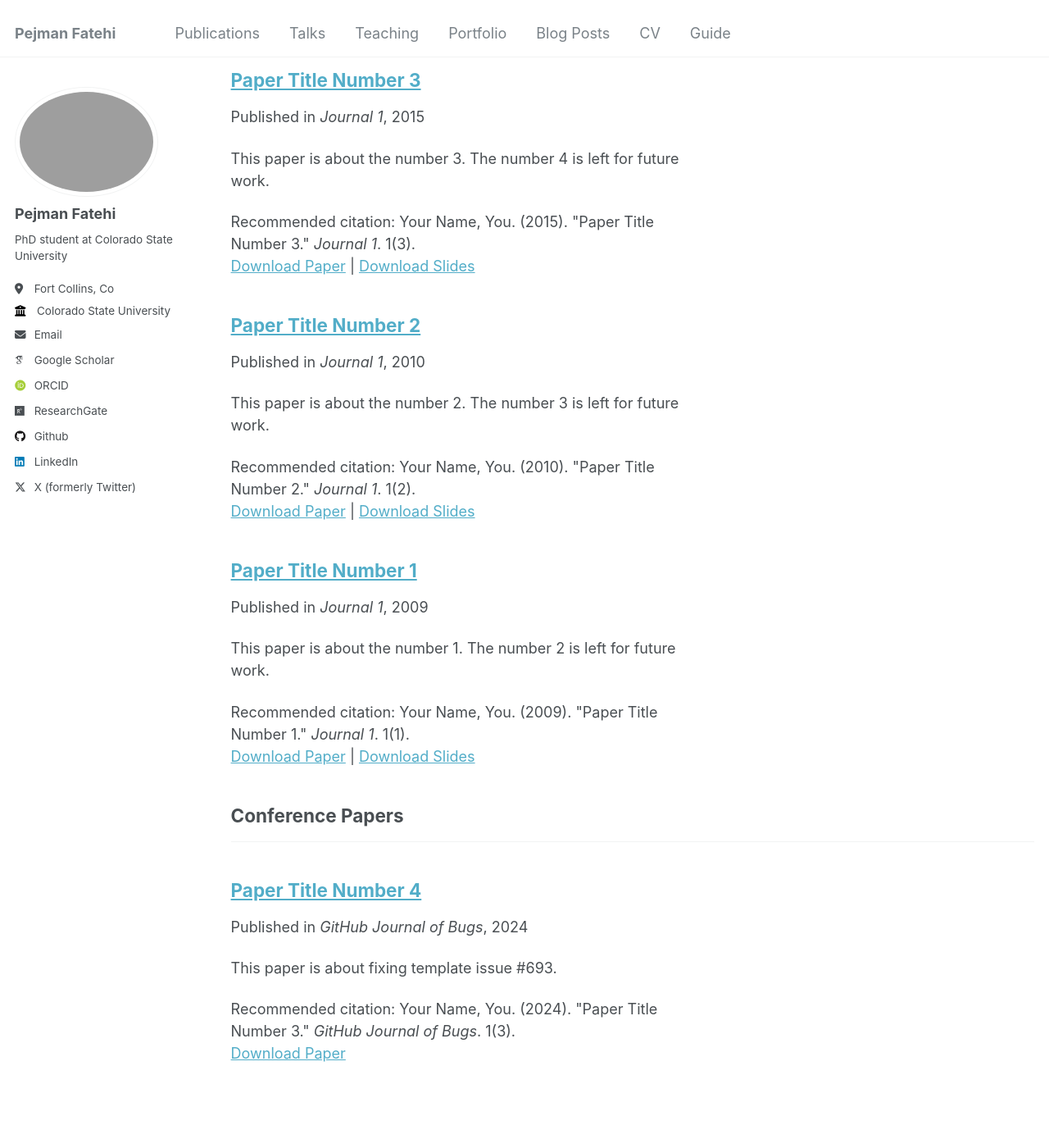
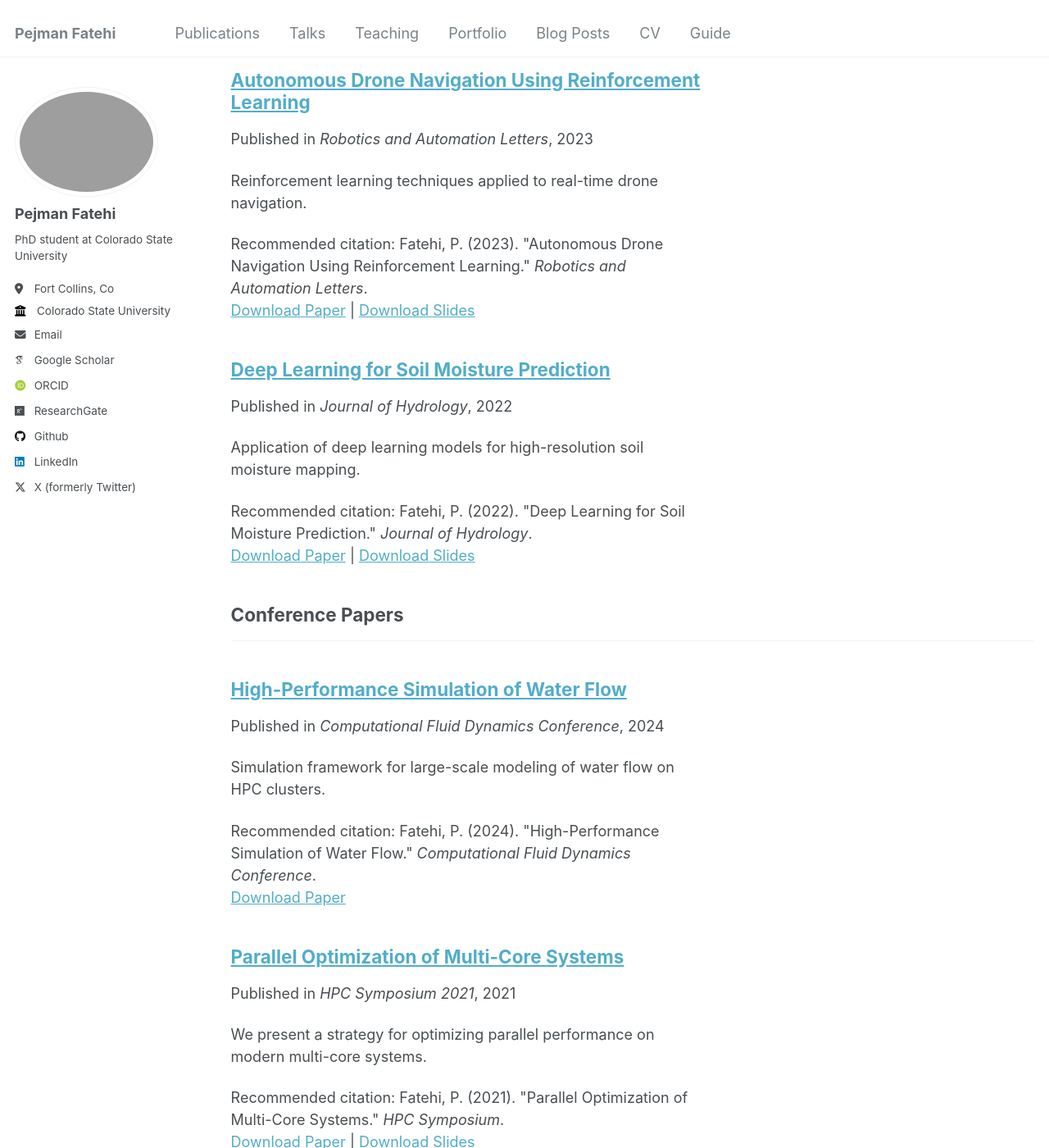
Before and after one commit to pejmanff/pejmanff.github.io, a Jekyll site: the page built from _pages/publications.html, in a window 1280 px wide and 1400 px high, scrolled down 227 px. Shown: the whole window at 82% size. Built offline with Jekyll 4.4.1, drawn with Linux system fonts in a browser that asks for light colours; some web fonts are replaced.

Commit message:
Update GitHub link and publication entries

```diff
--- a/_config.yml
+++ b/_config.yml
@@ -35,7 +35,7 @@ author:
   bitbucket        : # Username - Update with your username on the site
   codepen          : # Username
   dribbble         : # Username
-  github           : "academicpages"
+  github           : "pejmanff"
   kaggle           : # Username
   stackoverflow    : # User number or user number and name (i.e., use "1" or "1/jeff-atwood")
 
--- a/_publications/2009-10-01-paper-title-number-1.md
+++ /dev/null
@@ -1,14 +0,0 @@
----
-title: "Paper Title Number 1"
-collection: publications
-category: manuscripts
-permalink: /publication/2009-10-01-paper-title-number-1
-excerpt: 'This paper is about the number 1. The number 2 is left for future work.'
-date: 2009-10-01
-venue: 'Journal 1'
-slidesurl: 'http://academicpages.github.io/files/slides1.pdf'
-paperurl: 'http://academicpages.github.io/files/paper1.pdf'
-citation: 'Your Name, You. (2009). &quot;Paper Title Number 1.&quot; <i>Journal 1</i>. 1(1).'
----
-
-The contents above will be part of a list of publications, if the user clicks the link for the publication than the contents of section will be rendered as a full page, allowing you to provide more information about the paper for the reader. When publications are displayed as a single page, the contents of the above "citation" field will automatically be included below this section in a smaller font.
--- a/_publications/2015-10-01-paper-title-number-3.md
+++ /dev/null
@@ -1,14 +0,0 @@
----
-title: "Paper Title Number 3"
-collection: publications
-category: manuscripts
-permalink: /publication/2015-10-01-paper-title-number-3
-excerpt: 'This paper is about the number 3. The number 4 is left for future work.'
-date: 2015-10-01
-venue: 'Journal 1'
-slidesurl: 'http://academicpages.github.io/files/slides3.pdf'
-paperurl: 'http://academicpages.github.io/files/paper3.pdf'
-citation: 'Your Name, You. (2015). &quot;Paper Title Number 3.&quot; <i>Journal 1</i>. 1(3).'
----
-
-The contents above will be part of a list of publications, if the user clicks the link for the publication than the contents of section will be rendered as a full page, allowing you to provide more information about the paper for the reader. When publications are displayed as a single page, the contents of the above "citation" field will automatically be included below this section in a smaller font.
--- a/_publications/2024-02-17-paper-title-number-4.md
+++ b/_publications/2021-01-15-parallel-optimization-of-multi-core-systems.md
@@ -1,13 +1,14 @@
 ---
-title: "Paper Title Number 4"
+title: "Parallel Optimization of Multi-Core Systems"
 collection: publications
 category: conferences
-permalink: /publication/2024-02-17-paper-title-number-4
-excerpt: 'This paper is about fixing template issue #693.'
-date: 2024-02-17
-venue: 'GitHub Journal of Bugs'
-paperurl: 'http://academicpages.github.io/files/paper3.pdf'
-citation: 'Your Name, You. (2024). &quot;Paper Title Number 3.&quot; <i>GitHub Journal of Bugs</i>. 1(3).'
+permalink: /publication/2021-parallel-optimization
+excerpt: 'We present a strategy for optimizing parallel performance on modern multi-core systems.'
+date: 2021-01-15
+venue: 'HPC Symposium 2021'
+slidesurl: ''
+paperurl: ''
+citation: 'Fatehi, P. (2021). "Parallel Optimization of Multi-Core Systems." <i>HPC Symposium</i>.'
 ---
 
 The contents above will be part of a list of publications, if the user clicks the link for the publication than the contents of section will be rendered as a full page, allowing you to provide more information about the paper for the reader. When publications are displayed as a single page, the contents of the above "citation" field will automatically be included below this section in a smaller font.
--- a/_publications/2010-10-01-paper-title-number-2.md
+++ b/_publications/2022-05-10-deep-learning-soil-moisture.md
@@ -1,14 +1,14 @@
 ---
-title: "Paper Title Number 2"
+title: "Deep Learning for Soil Moisture Prediction"
 collection: publications
 category: manuscripts
-permalink: /publication/2010-10-01-paper-title-number-2
-excerpt: 'This paper is about the number 2. The number 3 is left for future work.'
-date: 2010-10-01
-venue: 'Journal 1'
-slidesurl: 'http://academicpages.github.io/files/slides2.pdf'
-paperurl: 'http://academicpages.github.io/files/paper2.pdf'
-citation: 'Your Name, You. (2010). &quot;Paper Title Number 2.&quot; <i>Journal 1</i>. 1(2).'
+permalink: /publication/2022-deep-learning-soil-moisture
+excerpt: 'Application of deep learning models for high-resolution soil moisture mapping.'
+date: 2022-05-10
+venue: 'Journal of Hydrology'
+slidesurl: ''
+paperurl: ''
+citation: 'Fatehi, P. (2022). "Deep Learning for Soil Moisture Prediction." <i>Journal of Hydrology</i>.'
 ---
 
 The contents above will be part of a list of publications, if the user clicks the link for the publication than the contents of section will be rendered as a full page, allowing you to provide more information about the paper for the reader. When publications are displayed as a single page, the contents of the above "citation" field will automatically be included below this section in a smaller font.
--- /dev/null
+++ b/_publications/2023-02-20-autonomous-drone-navigation.md
@@ -0,0 +1,14 @@
+---
+title: "Autonomous Drone Navigation Using Reinforcement Learning"
+collection: publications
+category: manuscripts
+permalink: /publication/2023-autonomous-drone-navigation
+excerpt: 'Reinforcement learning techniques applied to real-time drone navigation.'
+date: 2023-02-20
+venue: 'Robotics and Automation Letters'
+slidesurl: ''
+paperurl: ''
+citation: 'Fatehi, P. (2023). "Autonomous Drone Navigation Using Reinforcement Learning." <i>Robotics and Automation Letters</i>.'
+---
+
+The contents above will be part of a list of publications, if the user clicks the link for the publication than the contents of section will be rendered as a full page, allowing you to provide more information about the paper for the reader. When publications are displayed as a single page, the contents of the above "citation" field will automatically be included below this section in a smaller font.
--- /dev/null
+++ b/_publications/2024-07-01-high-performance-water-flow-simulation.md
@@ -0,0 +1,13 @@
+---
+title: "High-Performance Simulation of Water Flow"
+collection: publications
+category: conferences
+permalink: /publication/2024-high-performance-water-flow
+excerpt: 'Simulation framework for large-scale modeling of water flow on HPC clusters.'
+date: 2024-07-01
+venue: 'Computational Fluid Dynamics Conference'
+paperurl: ''
+citation: 'Fatehi, P. (2024). "High-Performance Simulation of Water Flow." <i>Computational Fluid Dynamics Conference</i>.'
+---
+
+The contents above will be part of a list of publications, if the user clicks the link for the publication than the contents of section will be rendered as a full page, allowing you to provide more information about the paper for the reader. When publications are displayed as a single page, the contents of the above "citation" field will automatically be included below this section in a smaller font.
```
